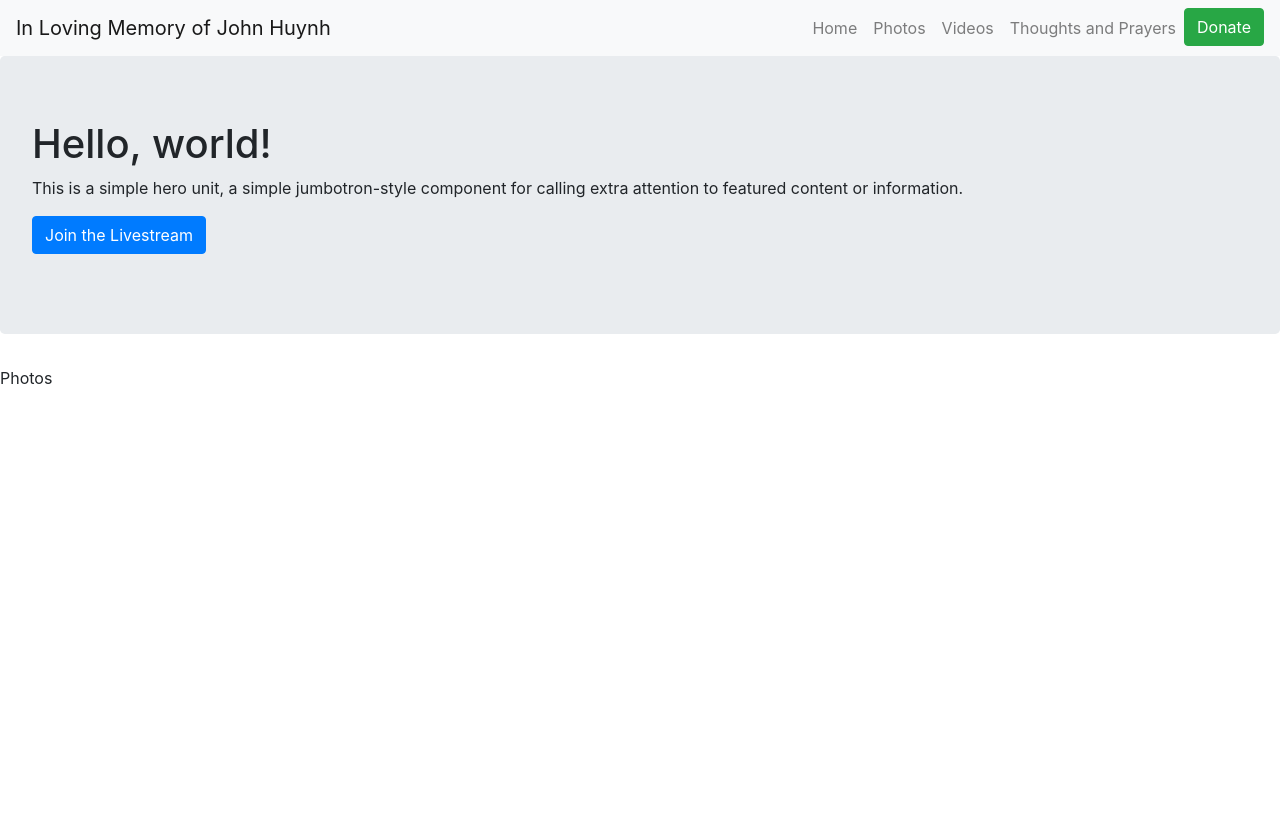
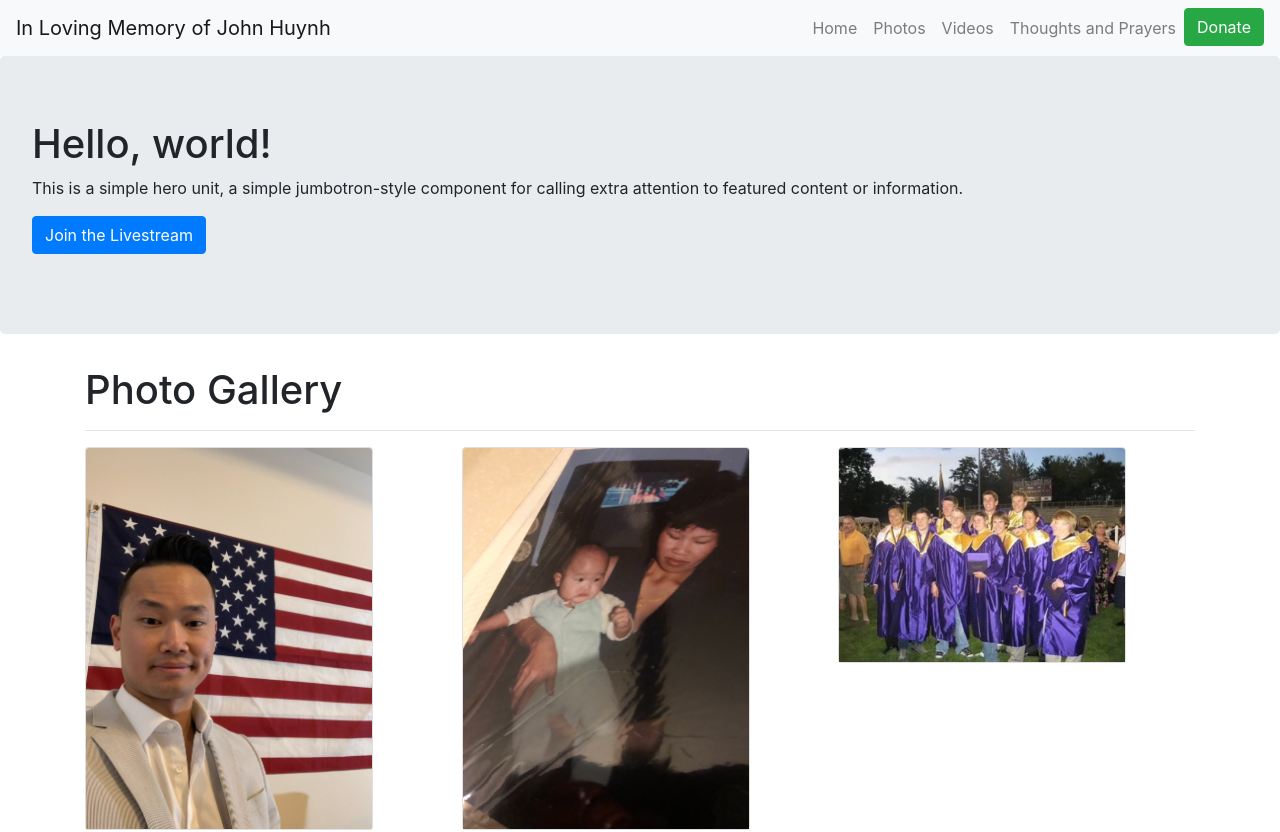
Before and after one commit to davidshur/service-site, a React (Create React App) app in the folder view/: page /photos in a window 1280 px wide. Shown: the top 832 px of the page. Before the commit the page ends 800 px from the top, so only its background shows below. Built offline with nearby package versions, Linux system fonts and the light colour scheme.

Commit message:
updating photos

```diff
--- a/view/src/components/PhotoGallery.js
+++ b/view/src/components/PhotoGallery.js
@@ -49,7 +49,7 @@ function PhotoGallery() {
             {SLIDESHOW.map(slide=>(
                 <Carousel.Item>
                     <img
-                        className="d-block w-50"
+                        className="d-block"
                         src={slide.img}
                         alt={slide.alt}
                     />
--- a/view/src/pages/Photos.js
+++ b/view/src/pages/Photos.js
@@ -1,5 +1,64 @@
+import Container from "react-bootstrap/Container";
+import CardColumns from "react-bootstrap/CardColumns";
+import Card from "react-bootstrap/Card";
+
+import john0 from "../images/john1.jpg";
+import john1 from "../images/john2.jpg";
+import john2 from "../images/john3.jpg";
+import john3 from "../images/john4.jpg";
+import john4 from "../images/john5.jpg";
+
+const PHOTOS = [
+    {
+        id: 0,
+        img: john0,
+        alt: "john0",
+        title: "title0",
+        desc: "desc0"
+    },
+    {
+        id: 1,
+        img: john1,
+        alt: "john1",
+        title: "title1",
+        desc: "desc1"
+    },
+    {
+        id: 2,
+        img: john2,
+        alt: "john2",
+        title: "title2",
+        desc: "desc2"
+    },
+    {
+        id: 3,
+        img: john3,
+        alt: "john3",
+        title: "title3",
+        desc: "desc3"
+    },
+    {
+        id: 4,
+        img: john4,
+        alt: "john4",
+        title: "title4",
+        desc: "desc4"
+    }];
+
 function Photos() {
-  return <p>Photos</p>
+  return (
+      <Container>
+          <h1>Photo Gallery</h1>
+          <hr/>
+          <CardColumns>
+              {PHOTOS.map(photo=>(
+                  <Card style={{ width: '18rem' }}>
+                      <Card.Img variant="top" src={photo.img} />
+                  </Card>
+              ))}
+          </CardColumns>
+      </Container>
+  );
 }
 
 export default Photos;
```
